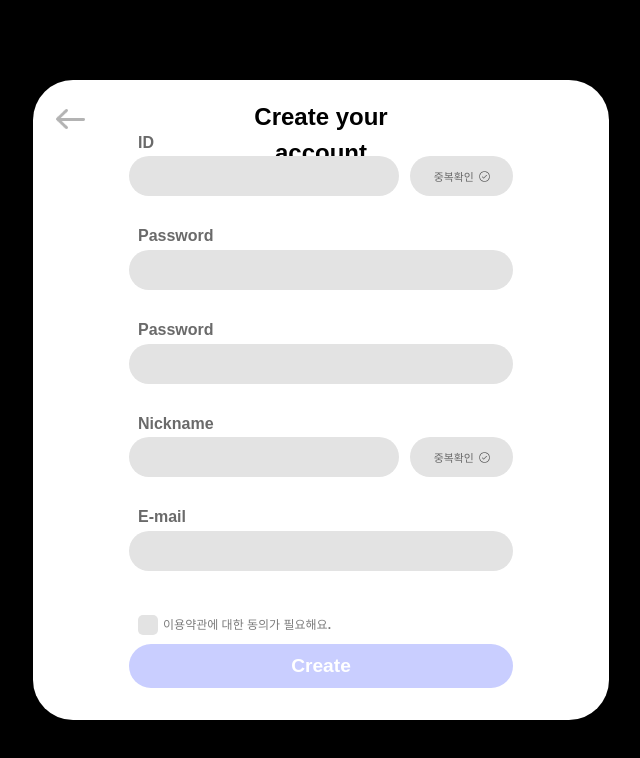
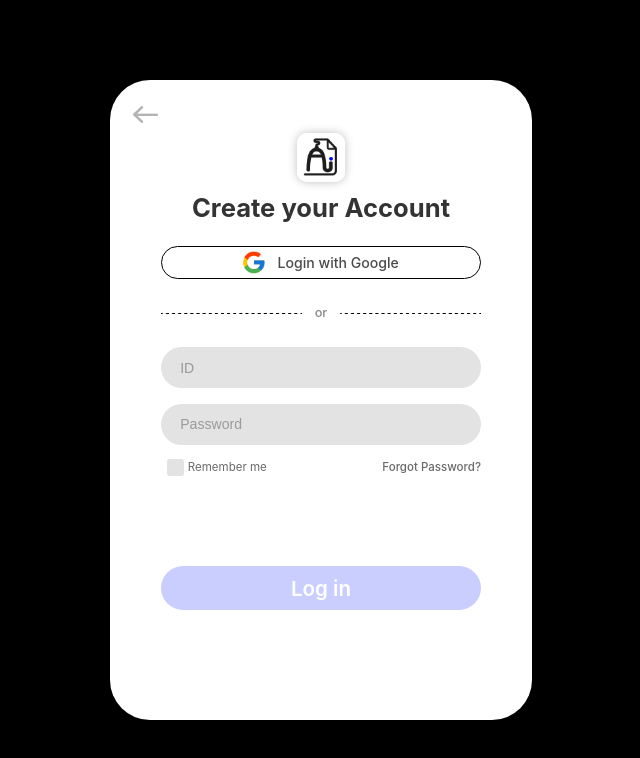
Before and after one commit to WEBFINITE-solux/WEBFINITE-FE, a React (Vite) app: page /loginForm in a window 1280 px wide. Before the commit this address led to /signup. Shown: the top 758 px of the page, without its empty margins (319-959 px from the left). Built offline with nearby package versions, Linux system fonts and the light colour scheme.

Commit message:
refactor : 라우터 경로 구조 리팩터링 및 페이지 연결 확인

```diff
--- a/src/component/layout.tsx
+++ b/src/component/layout.tsx
@@ -1,15 +1,25 @@
 import React, { useState } from "react";
 import styled from "styled-components";
 import { Outlet, useLocation } from "react-router-dom";
+import LogoutModal from "./logoutModal";
 
 const Layout: React.FC = () => {
   const location = useLocation();
+  const [isLogoutModalOpen, setIsLogoutModalOpen] = useState(false);
 
   const getActiveItem = () => {
-    if (location.pathname.startsWith("/timetable")) return "timetable";
-    if (location.pathname.startsWith("/study")) return "study";
-    if (location.pathname.startsWith("/quiz")) return "quiz";
+    switch (location.pathname) {
+      case "/home":
         return "home";
+      case "/study":
+        return "study";
+      case "/timetable":
+        return "timetable";
+      case "/quiz":
+        return "quiz";
+      default:
+        return "home";
+    }
   };
 
   const [activeItem, setActiveItem] = useState<
@@ -64,17 +74,19 @@ const Layout: React.FC = () => {
         </Menu>
       </Sidebar>
         <UserContainer>
-        <LogoutButton>
+          <LogoutButton onClick={() => setIsLogoutModalOpen(true)}>
             <LogoutLogo src="/logout.svg" />
             <LogoutContent>로그아웃</LogoutContent>
           </LogoutButton>
           <UserImg src="/user.svg" />
           </UserContainer>
           <Outlet />
+          {isLogoutModalOpen && (
+              <LogoutModal onClose={() => setIsLogoutModalOpen(false)} />
+          )}
     </Container>
   );
 };
-
 
 export default Layout;
 
@@ -182,7 +194,6 @@ const MenuItem = styled.a<{ isActive: boolean }>`
   text-decoration: none;
   margin-bottom: 60px;
   height: 60px;
-
   &:hover {
     background-color: #e9ecef;
     border-radius: 8px;
--- a/src/component/logoutModal.tsx
+++ b/src/component/logoutModal.tsx
@@ -30,7 +30,7 @@ const LogoutModal: React.FC<LogoutModalProps> = ({ onClose }) => {
             className={styles.confirmButton}
             onClick={() => {
               console.log("로그아웃 완료!");
-              navigate("/mainPage");
+              navigate("/");
             }}
           >
             로그아웃 하기
--- a/src/pages/loginFom.tsx
+++ b/src/pages/loginForm.tsx
@@ -1,4 +1,5 @@
 import React, { useState } from "react";
+import { useNavigate } from "react-router-dom";
 import styles from "../styles/LoginForm.module.css";
 
 const LoginForm: React.FC = () => {
@@ -7,11 +8,13 @@ const LoginForm: React.FC = () => {
   const [error, setError] = useState(false);
   const [errorMessage, setErrorMessage] = useState("");
 
+  const navigate = useNavigate();
+
   const isButtonEnabled = id.trim() !== "" && password.trim() !== "";
 
   const handleLogin = () => {
-    if (id === "test" && password === "1234") {
-      window.location.href = "/home";
+    if (id === "webfinite1003" && password === "web2025*") {
+      navigate("/home");
     } else {
       setError(true);
       setErrorMessage("아이디 또는 비밀번호가 일치하지 않습니다.");
@@ -28,7 +31,7 @@ const LoginForm: React.FC = () => {
   };
 
   const handleBackButtonClick = () => {
-    window.location.href = "/mainPage";
+    navigate("/");
   };
 
   return (
@@ -84,7 +87,14 @@ const LoginForm: React.FC = () => {
       <div className={styles.checkboxContainer}>
         <input type="checkbox" className={styles.checkbox} />
         <label className={styles.checkboxLabel}>Remember me</label>
-        <a href="#" className={styles.forgotPassword}>
+        <a
+          href="#"
+          className={styles.forgotPassword}
+          onClick={(e) => {
+            e.preventDefault();
+            navigate("/passwordRecovery");
+          }}
+        >
           Forgot Password?
         </a>
       </div>
--- a/src/pages/signupForm.tsx
+++ b/src/pages/signupForm.tsx
@@ -44,6 +44,10 @@ const SignupForm: React.FC = () => {
         setIsButtonDisabled(!isFormValid);
       }
     }, [idStatus, nicknameStatus, passwordError, emailError, termsAccepted]);
+
+    const handleBackButtonClick = () => {
+      navigate("/");
+    };
 
     const handleChange = (e: React.ChangeEvent<HTMLInputElement>) => {
       const { name, value } = e.target;
@@ -161,22 +165,11 @@ const SignupForm: React.FC = () => {
       console.log("회원가입 데이터", form);
 
       try {
-        const response = await fetch("/api/signup", {
-          method: "POST",
-          headers: {
-            "Content-Type": "application/json",
-          },
-          body: JSON.stringify(form),
-        });
-
-        if (response.ok) {
-          console.log("회원가입 성공");
-          navigate("/");
-        } else {
-          console.error("회원가입 실패");
-        }
+        console.log("회원가입 성공");
+        navigate("/");
       } catch (error) {
         console.error("회원가입 요청 에러:", error);
+        alert("회원가입 요청 중 문제가 발생했습니다. 다시 시도해주세요.");
       }
     }
   };
@@ -187,7 +180,7 @@ const SignupForm: React.FC = () => {
         src="backButton.png"
         alt="Back Button"
         className={styles.backButton}
-        onClick={() => navigate("/mainPage")}
+        onClick={handleBackButtonClick}
       />
 
       <h2 className={styles.title}>Create your account</h2>
```
Also changed, not shown: src/router.tsx (+6 -20 lines). Lines whose indentation alone changed are shown as unchanged.
